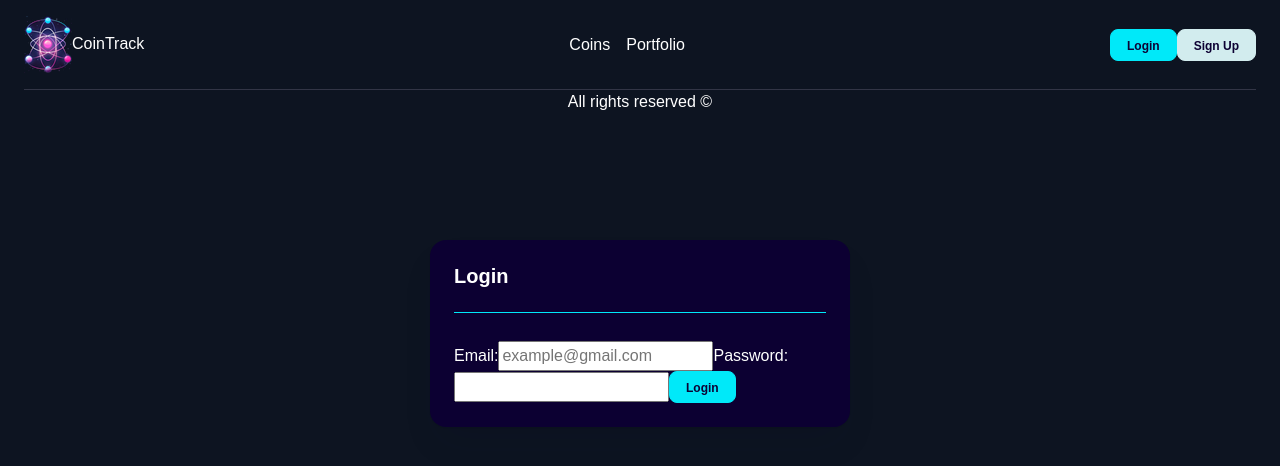
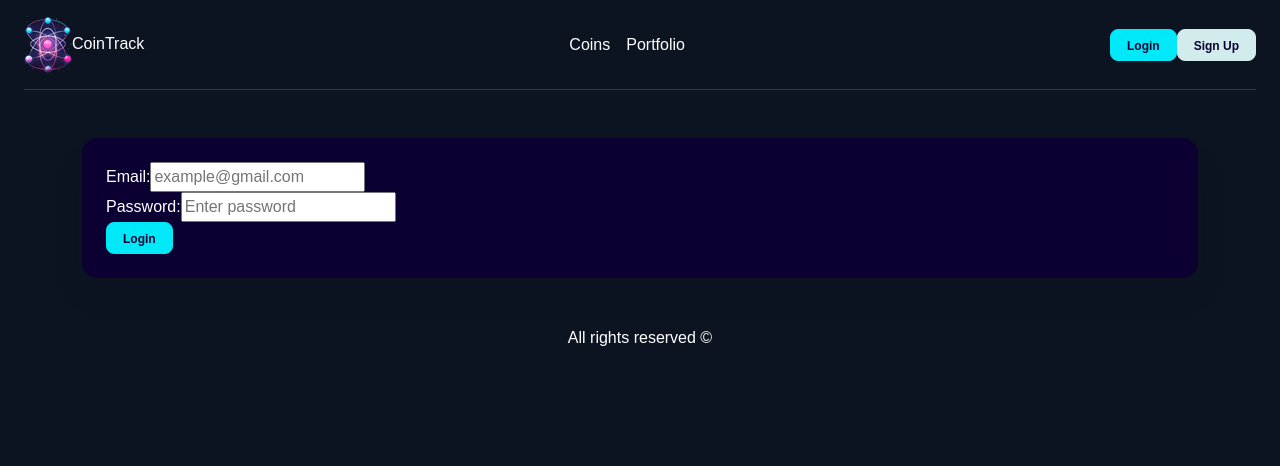
Before and after one commit to HrsHristov/coin-tracker, a React (Vite) app in the folder client/: page /login in a window 1280 px wide. Shown: the top 466 px of the page. Built offline with nearby package versions, Linux system fonts and the light colour scheme.

Commit message:
Refactor login

```diff
--- a/client/src/components/Login/Login.jsx
+++ b/client/src/components/Login/Login.jsx
@@ -1,30 +1,37 @@
 import Button from "../Button/Button";
-import ModalWrapper from "../Modals/ModalWrapper";
+import Card from "../Card/Card";
+import Input from "../Input/Input";
 
 export default function Login() {
     return (
-        <ModalWrapper title="Login">
+        <div className="container container--sm my-5">
+            <Card>
                 <form>
-                <label htmlFor="email">Email:</label>
-                <input
+                    <div className="form-group">
+                        <Input
+                            labelName="Email"
                             type="email"
-                    id="email"
                             name="email"
                             placeholder="example@gmail.com"
-                    // onChange={onChange}
-                    // value={values[LoginFormKeys.Email]}
+                            id="email"
                         />
+                    </div>
 
-                <label htmlFor="login-pass">Password:</label>
-                <input
+                    <div className="form-group">
+                        <Input
+                            labelName="Password"
                             type="password"
-                    id="login-password"
                             name="password"
-                    // onChange={onChange}
-                    // value={values[LoginFormKeys.Password]}
+                            placeholder="Enter password"
+                            id="password"
                         />
+                    </div>
+
+                    <div className="form-group">
                         <Button primary>Login</Button>
+                    </div>
                 </form>
-        </ModalWrapper>
+            </Card>
+        </div>
     );
 }
```
Lines whose indentation alone changed are shown as unchanged.
